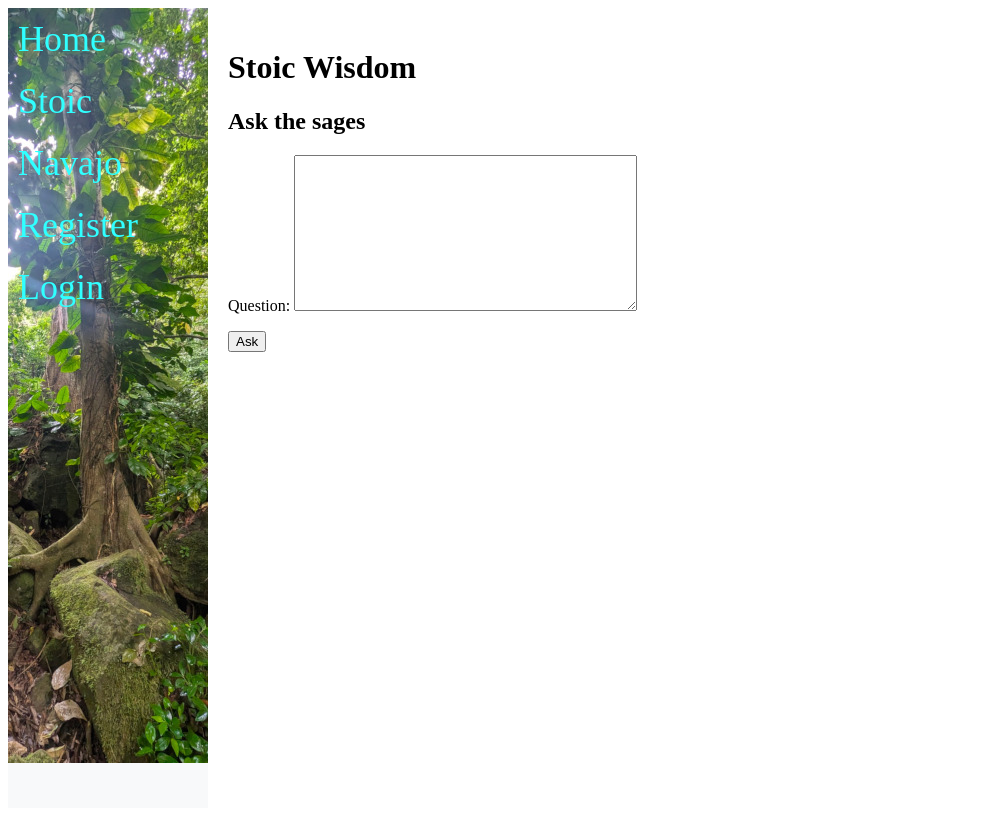
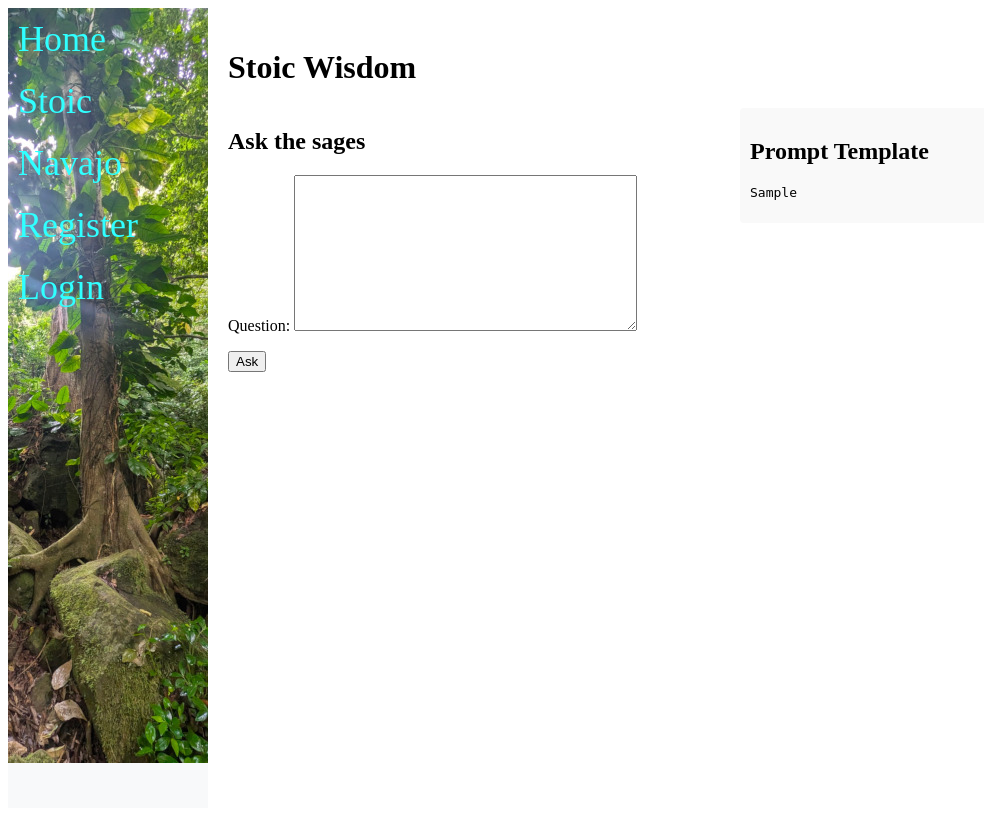
Before and after one commit to vextorspace/dsronne_com, a Django app: template dsronne_com/dsronne_com/templates/dsronne_com/stoic.html in a window 1280 px wide. Shown: the whole page, without its empty margins (0-984 px from the left). Run offline with Django 5.2, Linux system fonts and the light colour scheme; tables that the repository leaves empty hold one stand-in row (values such as "Sample post"); the template is opened without the code that fills it: values that come from a table or form of the project are taken from there, most other values are stand-ins (such as "Sample title", 1, 10 or a date in 2020).

Commit message:
Expose and display Stoic prompt template on the Stoic page

```diff
--- a/dsronne_com/dsronne_com/templates/dsronne_com/stoic.html
+++ b/dsronne_com/dsronne_com/templates/dsronne_com/stoic.html
@@ -5,13 +5,20 @@
 
 {% block content %}
     <h1>Stoic Wisdom</h1>
-    <!-- Add your stoic page content here -->
+    <div style="display: flex; gap: 20px; align-items: flex-start;">
+        <div style="flex: 1;">
             <h2>Ask the sages</h2>
             <form id="stoicForm" method="post">
                 {% csrf_token %}
                 {{ form.as_p }}
                 <input type="submit" value="Ask">
             </form>
+        </div>
+        <div style="flex: 1; background: #f9f9f9; padding: 10px; border-radius: 4px;">
+            <h2>Prompt Template</h2>
+            <pre style="white-space: pre-wrap; word-wrap: break-word;">{{ prompt_template }}</pre>
+        </div>
+    </div>
     <div class="loading-dots" id="stoicLoading"></div>
     <div class="answer-section" id="stoicAnswer"></div>
 
```
Also changed, not shown: dsronne_com/dsronne_com/ai_librarian.py (+29 -26 lines), dsronne_com/dsronne_com/views.py (+5 -2 lines). Lines whose indentation alone changed are shown as unchanged.
